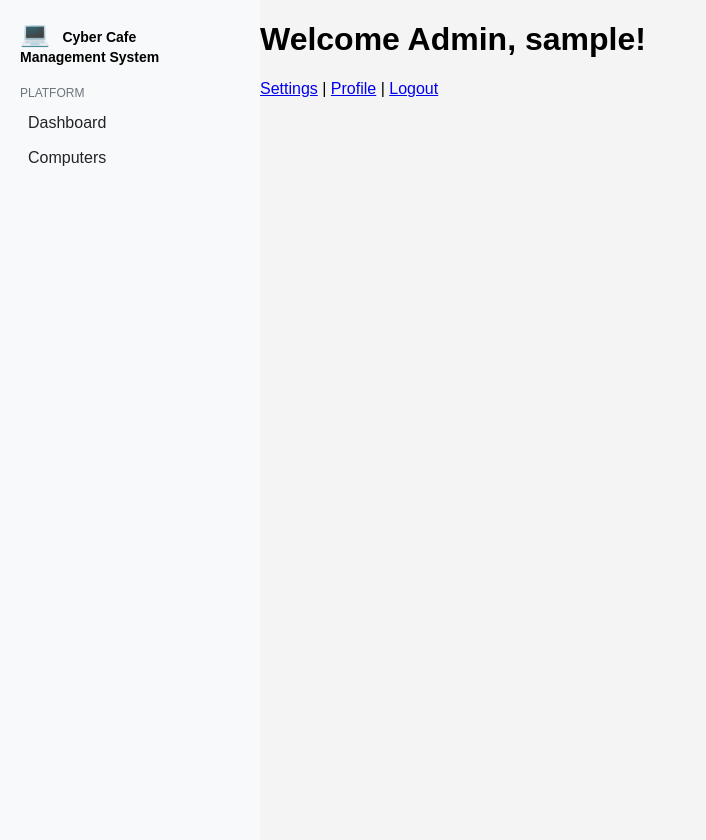
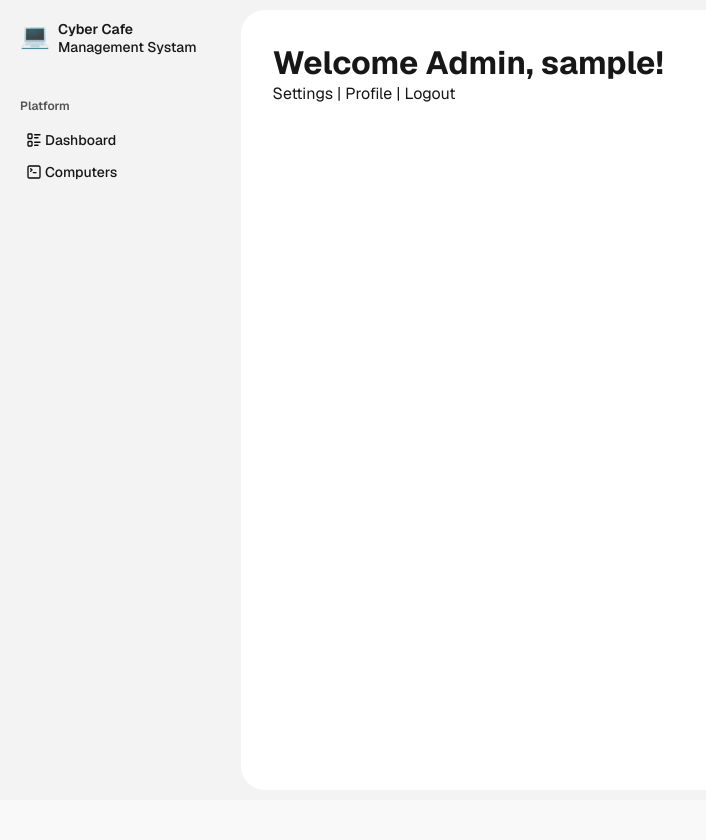
Before and after one commit to pdisakar/project-vai, a PHP site: page /dashboard/index.php in a window 1280 px wide. Shown: the whole page, without its empty margins (0-706 px from the left). After the commit the page ends 180 px from the top, so only its background shows below. Run offline with PHP 8.4, Linux system fonts and the light colour scheme; the visitor is signed in with stand-in values (Sample User, id 1).

Commit message:
sidebar done

```diff
--- a/dashboard/computer/add.php
+++ /dev/null
@@ -1,3 +0,0 @@
-<div>
-    addcslashes
-</div>
--- a/dashboard/computer/computers.php
+++ /dev/null
@@ -1,3 +0,0 @@
-<div>
-    computers deleted section
-</div>
--- a/dashboard/computer/deleted.php
+++ /dev/null
@@ -1,3 +0,0 @@
-<div>
-    deleted
-</div>
--- /dev/null
+++ b/dashboard/globalstyle.css
@@ -0,0 +1,104 @@
+@import url("https://fonts.googleapis.com/css2?family=Geist:wght@100..900&display=swap");
+*,
+*::before,
+*::after {
+  margin: 0;
+  padding: 0;
+  box-sizing: border-box;
+}
+
+a {
+  text-decoration: none;
+  color: inherit;
+}
+
+ul,
+ol {
+  list-style: none;
+}
+
+:root {
+  --color-white: #ffffff;
+  --color-black: #171717;
+  --color-muted: #525252;
+  --color-hover-color: #dfdbdb;
+  --color-page-bg: #f3f3f3;
+}
+
+body {
+  font-family: "Geist", sans-serif;
+  background-color: var(--color-page-bg);
+  color: var(--color-black);
+}
+
+.common-box {
+  display: flex;
+}
+
+.container {
+  margin: 10px;
+  background-color: var(--color-white);
+  padding: 32px;
+  width: 100%;
+  border-radius: 24px;
+}
+
+.sidebar {
+  width: 280px;
+  padding: 20px;
+  height: 100vh;
+}
+.sidebar-header {
+  display: flex;
+  margin-bottom: 42px;
+}
+.sidebar-header .logo {
+  font-size: 24px;
+  margin-right: 8px;
+}
+.sidebar-header .title {
+  font-size: 14px;
+}
+.sidebar-header .title .main-title {
+  font-weight: 600;
+}
+.sidebar-header .title .sub-title {
+  font-weight: 500;
+}
+.sidebar .section-title {
+  font-size: 12px;
+  color: var(--color-muted);
+  font-weight: 600;
+}
+.sidebar .menu {
+  padding: 0;
+  margin: 0;
+  margin-top: 10px;
+}
+.sidebar .menu li a img,
+.sidebar .menu li span img {
+  margin-right: 4px;
+}
+.sidebar .menu li a,
+.sidebar .menu li span {
+  display: flex !important;
+  align-items: center;
+  padding: 7px 7px;
+  cursor: pointer;
+  border-radius: 4px;
+  font-size: 14px;
+  font-weight: 500;
+}
+.sidebar .menu li a:hover,
+.sidebar .menu li span:hover {
+  background-color: var(--color-hover-color);
+}
+.sidebar .submenu {
+  display: none;
+  list-style: none;
+  padding-left: 15px;
+  margin-top: 0px;
+}
+.sidebar .submenu li {
+  margin: 3px 0;
+}/*# sourceMappingURL=globalstyle.css.map */
--- /dev/null
+++ b/dashboard/globalstyle.scss
@@ -0,0 +1,116 @@
+@import url('https://fonts.googleapis.com/css2?family=Geist:wght@100..900&display=swap');
+
+*,
+*::before,
+*::after {
+  margin: 0;
+  padding: 0;
+  box-sizing: border-box;
+}
+
+a {
+  text-decoration: none;
+  color: inherit;
+}
+
+ul,
+ol {
+  list-style: none;
+}
+
+:root {
+  --color-white: #ffffff;
+  --color-black: #171717;
+  --color-muted: #525252;
+  --color-hover-color: #dfdbdb;
+  --color-page-bg: #f3f3f3;
+}
+
+body {
+  font-family: 'Geist', sans-serif;
+  background-color: var(--color-page-bg);
+  color: var(--color-black);
+}
+
+.common-box {
+  display: flex;
+}
+
+.container {
+  margin: 10px;
+  background-color: var(--color-white);
+  padding: 32px;
+  width: 100%;
+  border-radius: 24px;
+}
+
+.sidebar {
+  width: 280px;
+  padding: 20px;
+  height: 100vh;
+
+  &-header {
+    display: flex;
+    margin-bottom: 42px;
+    .logo {
+      font-size: 24px;
+      margin-right: 8px;
+    }
+
+    .title {
+      font-size: 14px;
+
+      .main-title {
+        font-weight: 600;
+      }
+      .sub-title {
+        font-weight: 500;
+      }
+    }
+  }
+
+  .section-title {
+    font-size: 12px;
+    color: var(--color-muted);
+    font-weight: 600;
+  }
+
+  .menu {
+    padding: 0;
+    margin: 0;
+    margin-top: 10px;
+
+    li {
+      a,
+      span {
+        img {
+          margin-right: 4px;
+        }
+      }
+      a,
+      span {
+        display: flex !important;
+        align-items: center;
+        padding: 7px 7px;
+        cursor: pointer;
+        border-radius: 4px;
+        font-size: 14px;
+        font-weight: 500;
+        &:hover {
+          background-color: var(--color-hover-color);
+        }
+      }
+    }
+  }
+
+  .submenu {
+    display: none;
+    list-style: none;
+    padding-left: 15px;
+    margin-top: 0px;
+
+    li {
+      margin: 3px 0;
+    }
+  }
+}
--- a/dashboard/index.php
+++ b/dashboard/index.php
@@ -4,21 +4,34 @@
 
 <head>
     <title>Dashboard</title>
-    <link rel="stylesheet" href="style.css">
+    <link rel="stylesheet" href="globalstyle.css">
 
 </head>
 
 <body>
-    <?php include("sidebar.php"); ?>
+    <div class="common-box">
 
-    <div class="container">
 
-        <h1>Welcome Admin, <?php echo $_SESSION['username']; ?>!</h1>
+        <?php include("sidebar.php"); ?>
 
-        <a href="settings.php">Settings</a> |
-        <a href="profile.php">Profile</a> |
-        <a href="../logout.php">Logout</a>
+        <div class="container">
+            <h1>Welcome Admin, <?php echo $_SESSION['username']; ?>!</h1>
+            <a href="settings.php">Settings</a> |
+            <a href="profile.php">Profile</a> |
+            <a href="../logout.php">Logout</a>
+        </div>
     </div>
 </body>
 
 </html>
+
+<!-- <body>
+    <div class="common-box">
+
+        <?php include("sidebar.php"); ?>
+        <div class="container">
+
+            deleted computer list
+        </div>
+    </div>
+</body> -->
--- a/dashboard/sidebar.php
+++ b/dashboard/sidebar.php
@@ -1,19 +1,26 @@
   <div class="sidebar">
       <div class="sidebar-header">
           <span class="logo">💻</span>
-          <span class="title">Cyber Cafe<br>Management System</span>
+          <div class="title">
+            <div class="main-title">Cyber Cafe</div>
+            <div class="sub-title">Management Systam</div>
+          </div>
       </div>
 
       <div class="sidebar-section">
           <p class="section-title">Platform</p>
           <ul class="menu">
-              <li><a href="index.php">Dashboard</a></li>
+              <li><a href="index.php">
+              <img src='./public/svg/dashboard.svg' alt='Dashboard Icon' class='icon' width="14" height="14"/>
+              Dashboard</a></li>
               <li class="has-submenu">
-                  <span class="submenu-toggle">Computers</span>
+                  <span class="submenu-toggle">
+                                  <img src='./public/svg/computers.svg' alt='Dashboard Icon' class='icon' width="14" height="14"/>
+Computers</span>
                   <ul class="submenu">
-                      <li><a href="./computer/computers.php">List</a></li>
-                      <li><a href="./computer/add.php">Add</a></li>
-                      <li><a href="./computer/deleted.php">Deleted</a></li>
+                      <li><a href="./computers.php">List</a></li>
+                      <li><a href="./computersadd.php">Add</a></li>
+                      <li><a href="./computerdeleted.php">Deleted</a></li>
                   </ul>
 
               </li>
--- a/dashboard/style.css
+++ /dev/null
@@ -1,73 +0,0 @@
-body {
-  margin: 0;
-  padding: 0;
-  font-family: Arial, sans-serif;
-  background-color: #f4f4f4;
-  display: flex;
-}
-
-.sidebar {
-  width: 220px;
-  background-color: #f8f9fa;
-  padding: 20px;
-  height: 100vh;
-}
-
-.sidebar-header {
-  font-weight: bold;
-  margin-bottom: 20px;
-}
-
-.sidebar-header .logo {
-  font-size: 24px;
-  margin-right: 8px;
-}
-
-.sidebar-header .title {
-  font-size: 14px;
-  line-height: 1.2;
-}
-
-.section-title {
-  margin-top: 20px;
-  margin-bottom: 8px;
-  font-size: 12px;
-  color: #6c757d;
-  text-transform: uppercase;
-}
-
-.menu {
-  list-style: none;
-  padding: 0;
-  margin: 0;
-}
-
-.menu li {
-  margin: 5px 0;
-}
-
-.menu li a,
-.menu li span {
-  display: block;
-  text-decoration: none;
-  color: #212529;
-  padding: 6px 8px;
-  cursor: pointer;
-  border-radius: 4px;
-}
-
-.menu li a:hover,
-.menu li span:hover {
-  background-color: #e9ecef;
-}
-
-.submenu {
-  display: none;
-  list-style: none;
-  padding-left: 15px;
-  margin-top: 5px;
-}
-
-.submenu li {
-  margin: 3px 0;
-}
```
Also changed, not shown: dashboard/computerdeleted.php (added, +20 -0 lines), dashboard/computers.php (added, +19 -0 lines), dashboard/computersadd.php (added, +21 -0 lines), dashboard/public/svg/computers.svg (added), dashboard/public/svg/dashboard.svg (added), dashboard/public/svg/users.svg (added), 1 other file.
